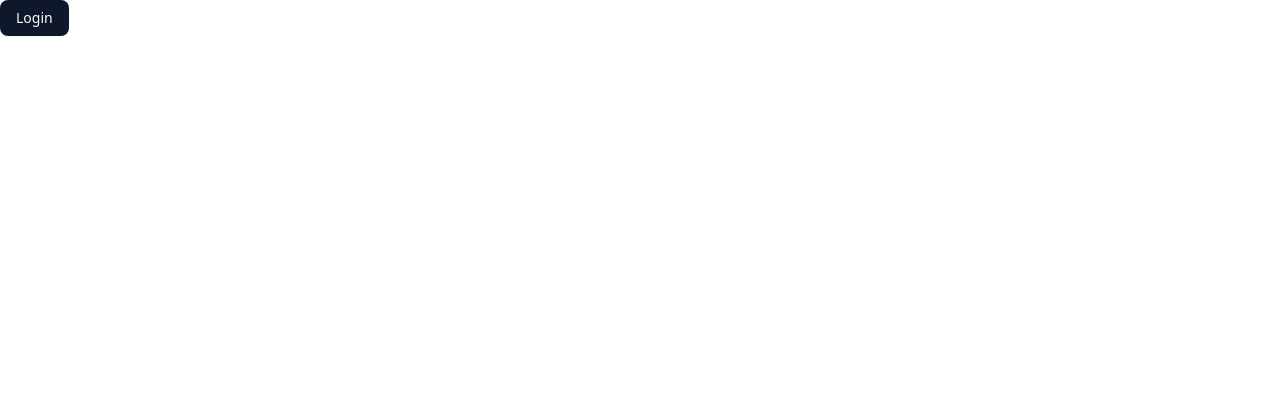
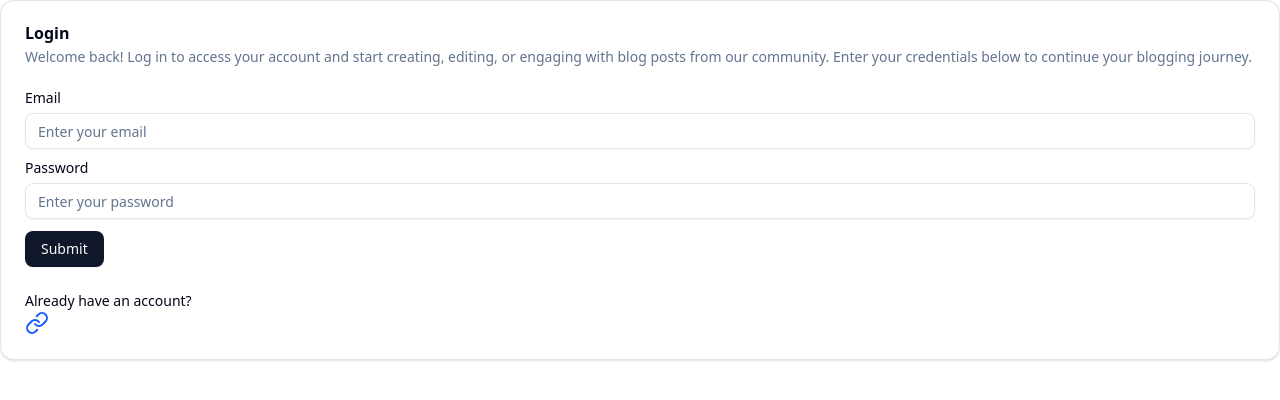
Before and after one commit to joshuabaleniaclores/blog-platform, a Next.js app: page /login in a window 1280 px wide. Shown: the top 400 px of the page. Built offline with nearby package versions, Linux system fonts and the light colour scheme; no server answers.

Commit message:
[INTEGRATION] - login

```diff
--- a/src/app/(auth)/login/page.tsx
+++ b/src/app/(auth)/login/page.tsx
@@ -1,9 +1,34 @@
-import { Button } from "@/components/ui/button";
+import LoginForm from "@/components/(auth)/login";
+import {
+  Card,
+  CardContent,
+  CardDescription,
+  CardFooter,
+  CardHeader,
+  CardTitle,
+} from "@/components/ui/card";
+import { Link } from "lucide-react";
 
 export default function Login() {
   return (
-    <>
-      <Button>Login</Button>
-    </>
+    <Card>
+      <CardHeader>
+        <CardTitle>Login</CardTitle>
+        <CardDescription>
+          Welcome back! Log in to access your account and start creating, editing, or engaging with blog posts from our community. Enter your credentials below to continue your blogging journey.
+        </CardDescription>
+      </CardHeader>
+      <CardContent>
+        <LoginForm />
+      </CardContent>
+      <CardFooter>
+        <p className="text-sm text-center">
+          Already have an account?{" "}
+          <Link href="/login" className="text-blue-600 hover:underline">
+            Log in here
+          </Link>
+        </p>
+      </CardFooter>
+    </Card>
   );
 }
--- a/src/app/api/auth/auth.ts
+++ b/src/app/api/auth/auth.ts
@@ -4,7 +4,7 @@ import { LoginRequest, LoginResponse, SignupRequest, SignupResponse } from "@/ty
 export async function login(params: LoginRequest): Promise<LoginResponse> {
   try {
     const res = await fetchData<LoginRequest, LoginResponse>({
-      endpoint: '/auth/login',
+      endpoint: '/v1/users/login',
       method: 'POST',
       params,
     });
--- /dev/null
+++ b/src/components/(auth)/login.tsx
@@ -0,0 +1,81 @@
+"use client";
+
+import { zodResolver } from "@hookform/resolvers/zod";
+import { LoginInput, loginSchema } from "@/lib/validation/authValidationSchema";
+import { useForm } from "react-hook-form";
+
+import { Button } from "@/components/ui/button";
+import {
+  Form,
+  FormControl,
+  FormField,
+  FormItem,
+  FormLabel,
+  FormMessage,
+} from "@/components/ui/form";
+import { Input } from "@/components/ui/input";
+import { useLogin } from "@/hooks/useLogin";
+
+export default function LoginForm() {
+  const form = useForm<LoginInput>({
+    resolver: zodResolver(loginSchema),
+    defaultValues: {
+      email: "",
+      password: "",
+    },
+  });
+
+  const { login, loading } = useLogin();
+
+  const onSubmit = async (formData: LoginInput) => {
+    try {
+      const response = await login(formData);
+      console.log("Login success:", response);
+      // Save token to cookies/localStorage or redirect
+    } catch (err) {
+      console.error("Login failed:", err);
+    }
+  };
+
+  return (
+    <Form {...form}>
+      <form onSubmit={form.handleSubmit(onSubmit)} className="space-y-3">
+        <FormField
+          control={form.control}
+          name="email"
+          render={({ field }) => (
+            <FormItem>
+              <FormLabel>Email</FormLabel>
+              <FormControl>
+                <Input placeholder="Enter your email" {...field} />
+              </FormControl>
+              <FormMessage />
+            </FormItem>
+          )}
+        />
+
+        <FormField
+          control={form.control}
+          name="password"
+          render={({ field }) => (
+            <FormItem>
+              <FormLabel>Password</FormLabel>
+              <FormControl>
+                <Input
+                  type="password"
+                  placeholder="Enter your password"
+                  {...field}
+                />
+              </FormControl>
+              <FormMessage />
+            </FormItem>
+          )}
+        />
+
+        <Button type="submit" disabled={loading}>
+          Submit
+        </Button>
+      </form>
+    </Form>
+  );
+}
--- /dev/null
+++ b/src/hooks/useLogin.ts
@@ -0,0 +1,42 @@
+import { useState } from "react";
+import type { LoginRequest, LoginResponse } from "@/types/auth";
+import { login } from "@/app/api/auth/auth";
+import { useRouter } from "next/navigation";
+
+interface UseLoginResult {
+  login: (params: LoginRequest) => Promise<LoginResponse>;
+  data: LoginResponse | null;
+  loading: boolean;
+  error: Error | null;
+}
+
+export function useLogin(): UseLoginResult {
+  const [data, setData] = useState<LoginResponse | null>(null);
+  const [loading, setLoading] = useState(false);
+  const [error, setError] = useState<Error | null>(null);
+  const router = useRouter();
+
+  const executeLogin = async (params: LoginRequest): Promise<LoginResponse> => {
+    setLoading(true);
+    setError(null);
+
+    try {
+      const response = await login(params);
+      setData(response);
+      router.push("/blog")
+      return response;
+    } catch (err) {
+      setError(err as Error);
+      throw err;
+    } finally {
+      setLoading(false);
+    }
+  };
+
+  return {
+    login: executeLogin,
+    data,
+    loading,
+    error,
+  };
+}
--- a/src/types/auth.ts
+++ b/src/types/auth.ts
@@ -10,7 +10,8 @@ interface AuthResponse<T> {
   message: string;
   success: boolean;
 }
-export interface User {
+export interface Data {
+  user: {
     _id: string;
     avatar: {
       url: string;
@@ -25,13 +26,16 @@ export interface User {
     createdAt: string;
     updatedAt: string;
     __v: number;
+  };
+  accessToken?: string;
+  refreshToken?: string;
 }
 
-export type LoginRequest = AuthCredentials
-export type LoginResponse = AuthResponse<User>
+export type LoginRequest = AuthCredentials;
+export type LoginResponse = AuthResponse<Data>;
 
 export interface SignupRequest extends AuthCredentials {
   role?: string;
   username?: string;
 }
-export type SignupResponse = AuthResponse<User>
+export type SignupResponse = AuthResponse<Data>;
```
Lines whose indentation alone changed are shown as unchanged.
